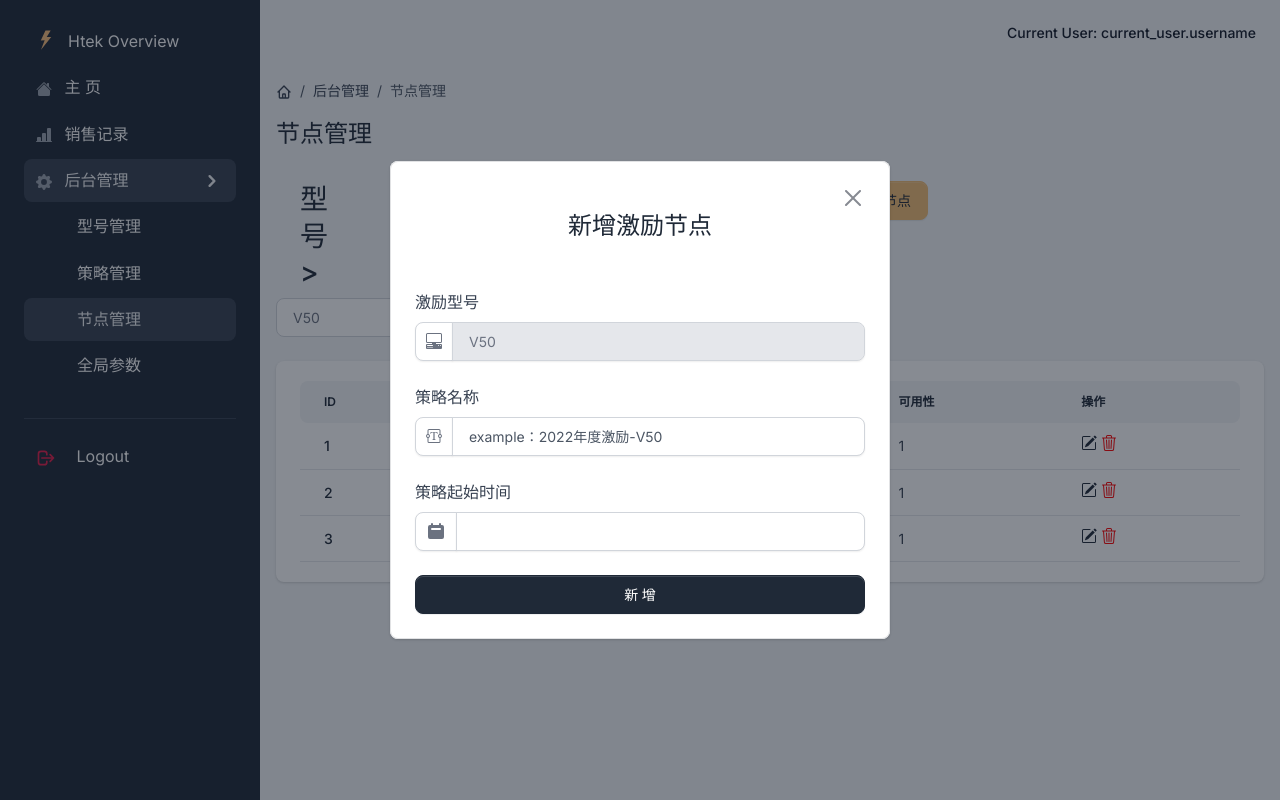
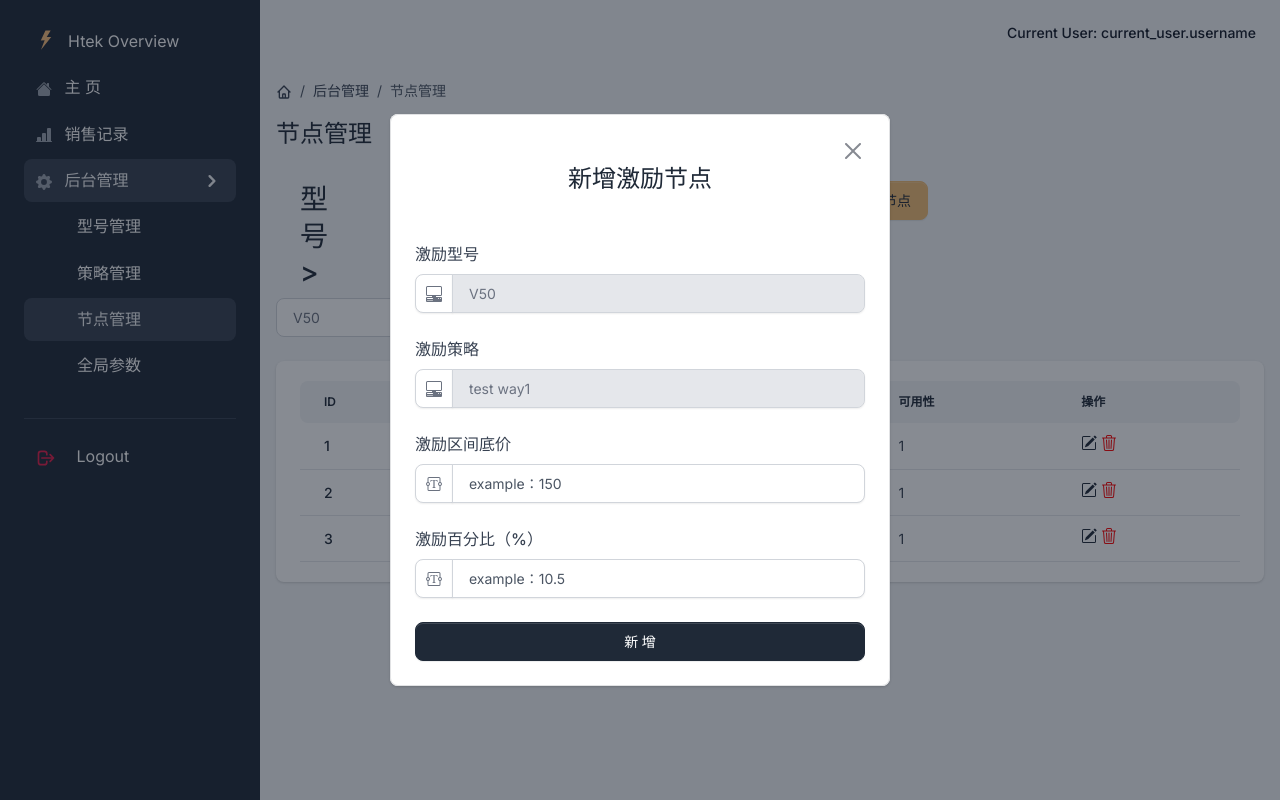
Before and after one commit to zhichaoGuo/PMP, a Flask app: page /admin_node in a window 1280 px wide, after a click on "新增激励节点". Run offline with Flask 3, Linux system fonts and the light colour scheme; parts of the project's set-up code (start-up, migrations or seed data) failed here and were passed over; some libraries are stand-ins or nearby versions.

Commit message:
后端完善Node页面添加节点时的模态框触发条件

```diff
--- a/app/admin/views.py
+++ b/app/admin/views.py
@@ -118,6 +118,9 @@ class ExcitationView(MethodView):
 
 
 class NodeView(MethodView):
+    """
+    节点管理页面
+    """
 
     def get(self):
         data = {"models": DataBaseUtils.get_models(), "select_index": 1}
@@ -130,7 +133,8 @@ class NodeView(MethodView):
         else:
             if request.args.get('model'):  # 指定型号
                 if not DataBaseUtils.get_way(model_id=request.args['model']):  # 型号未创建策略
-                    data['exci'] = [{"id":0,"name":"请先创建策略！"}]
+                    data['exci'] = [{"id": 0, "name": "请先创建策略！"}]
+                    data["select_index2"] = 0
                     node = []
                 else:
                     exci_index = DataBaseUtils.get_way(model_id=request.args['model'])[0].id
@@ -145,5 +149,4 @@ class NodeView(MethodView):
                 data["select_index2"] = int(exci_index)
         if node:
             data["node"] = node
-        print(data)
         return render_template('admin/node.html', segment='admin_node', data=data)
--- a/app/templates/admin/node.html
+++ b/app/templates/admin/node.html
@@ -91,22 +91,32 @@
                                   </div>
                               </div>
                               <div class="form-group mb-4">
-                                  <label for="m_name">策略名称</label>
+                                  <label for="m_excitation">激励策略</label>
                                   <div class="input-group">
                                       <span class="input-group-text" id="basic-addon1">
+                                          <svg xmlns="http://www.w3.org/2000/svg" width="16" height="16" fill="currentColor" class="bi bi-pc-display-horizontal" viewBox="0 0 16 16"><path d="M1.5 0A1.5 1.5 0 0 0 0 1.5v7A1.5 1.5 0 0 0 1.5 10H6v1H1a1 1 0 0 0-1 1v3a1 1 0 0 0 1 1h14a1 1 0 0 0 1-1v-3a1 1 0 0 0-1-1h-5v-1h4.5A1.5 1.5 0 0 0 16 8.5v-7A1.5 1.5 0 0 0 14.5 0h-13Zm0 1h13a.5.5 0 0 1 .5.5v7a.5.5 0 0 1-.5.5h-13a.5.5 0 0 1-.5-.5v-7a.5.5 0 0 1 .5-.5ZM12 12.5a.5.5 0 1 1 1 0 .5.5 0 0 1-1 0Zm2 0a.5.5 0 1 1 1 0 .5.5 0 0 1-1 0ZM1.5 12h5a.5.5 0 0 1 0 1h-5a.5.5 0 0 1 0-1ZM1 14.25a.25.25 0 0 1 .25-.25h5.5a.25.25 0 1 1 0 .5h-5.5a.25.25 0 0 1-.25-.25Z"/></svg>
+                                      </span>
+                                      <input class="form-control" id="m_excitation" type="text" placeholder="" value="" readonly>
+                                  </div>
+                              </div>
+                              <div class="form-group mb-4">
+                                  <label for="m_price">激励区间底价</label>
+                                  <div class="input-group">
+                                      <span class="input-group-text" id="basic-addon2">
                                           <svg xmlns="http://www.w3.org/2000/svg" width="16" height="16" fill="currentColor" class="bi bi-textarea-t" viewBox="0 0 16 16"><path d="M1.5 2.5A1.5 1.5 0 0 1 3 1h10a1.5 1.5 0 0 1 1.5 1.5v3.563a2 2 0 0 1 0 3.874V13.5A1.5 1.5 0 0 1 13 15H3a1.5 1.5 0 0 1-1.5-1.5V9.937a2 2 0 0 1 0-3.874V2.5zm1 3.563a2 2 0 0 1 0 3.874V13.5a.5.5 0 0 0 .5.5h10a.5.5 0 0 0 .5-.5V9.937a2 2 0 0 1 0-3.874V2.5A.5.5 0 0 0 13 2H3a.5.5 0 0 0-.5.5v3.563zM2 7a1 1 0 1 0 0 2 1 1 0 0 0 0-2zm12 0a1 1 0 1 0 0 2 1 1 0 0 0 0-2z"/><path d="M11.434 4H4.566L4.5 5.994h.386c.21-1.252.612-1.446 2.173-1.495l.343-.011v6.343c0 .537-.116.665-1.049.748V12h3.294v-.421c-.938-.083-1.054-.21-1.054-.748V4.488l.348.01c1.56.05 1.963.244 2.173 1.496h.386L11.434 4z"/></svg>
 <!--                                          <svg xmlns="http://www.w3.org/2000/svg" width="16" height="16" fill="currentColor" class="bi bi-pc-display-horizontal" viewBox="0 0 16 16"><path d="M1.5 0A1.5 1.5 0 0 0 0 1.5v7A1.5 1.5 0 0 0 1.5 10H6v1H1a1 1 0 0 0-1 1v3a1 1 0 0 0 1 1h14a1 1 0 0 0 1-1v-3a1 1 0 0 0-1-1h-5v-1h4.5A1.5 1.5 0 0 0 16 8.5v-7A1.5 1.5 0 0 0 14.5 0h-13Zm0 1h13a.5.5 0 0 1 .5.5v7a.5.5 0 0 1-.5.5h-13a.5.5 0 0 1-.5-.5v-7a.5.5 0 0 1 .5-.5ZM12 12.5a.5.5 0 1 1 1 0 .5.5 0 0 1-1 0Zm2 0a.5.5 0 1 1 1 0 .5.5 0 0 1-1 0ZM1.5 12h5a.5.5 0 0 1 0 1h-5a.5.5 0 0 1 0-1ZM1 14.25a.25.25 0 0 1 .25-.25h5.5a.25.25 0 1 1 0 .5h-5.5a.25.25 0 0 1-.25-.25Z"/></svg>-->
                                       </span>
-                                      <input type="text" class="form-control" placeholder="example：2022年度激励-V50" id="m_name" name="name" autofocus required>
+                                      <input type="text" class="form-control" placeholder="example：150" id="m_price" name="price" autofocus required>
                                   </div>
                               </div>
                               <div class="form-group mb-4">
-                                  <label for="m_start_time">策略起始时间</label>
+                                  <label for="m_percentage">激励百分比（%）</label>
                                   <div class="input-group">
-                                        <span class="input-group-text">
-                                            <svg class="icon icon-xs" fill="currentColor" viewBox="0 0 20 20" xmlns="http://www.w3.org/2000/svg"><path fill-rule="evenodd" d="M6 2a1 1 0 00-1 1v1H4a2 2 0 00-2 2v10a2 2 0 002 2h12a2 2 0 002-2V6a2 2 0 00-2-2h-1V3a1 1 0 10-2 0v1H7V3a1 1 0 00-1-1zm0 5a1 1 0 000 2h8a1 1 0 100-2H6z" clip-rule="evenodd"></path></svg>
+                                      <span class="input-group-text" id="basic-addon3">
+                                          <svg xmlns="http://www.w3.org/2000/svg" width="16" height="16" fill="currentColor" class="bi bi-textarea-t" viewBox="0 0 16 16"><path d="M1.5 2.5A1.5 1.5 0 0 1 3 1h10a1.5 1.5 0 0 1 1.5 1.5v3.563a2 2 0 0 1 0 3.874V13.5A1.5 1.5 0 0 1 13 15H3a1.5 1.5 0 0 1-1.5-1.5V9.937a2 2 0 0 1 0-3.874V2.5zm1 3.563a2 2 0 0 1 0 3.874V13.5a.5.5 0 0 0 .5.5h10a.5.5 0 0 0 .5-.5V9.937a2 2 0 0 1 0-3.874V2.5A.5.5 0 0 0 13 2H3a.5.5 0 0 0-.5.5v3.563zM2 7a1 1 0 1 0 0 2 1 1 0 0 0 0-2zm12 0a1 1 0 1 0 0 2 1 1 0 0 0 0-2z"/><path d="M11.434 4H4.566L4.5 5.994h.386c.21-1.252.612-1.446 2.173-1.495l.343-.011v6.343c0 .537-.116.665-1.049.748V12h3.294v-.421c-.938-.083-1.054-.21-1.054-.748V4.488l.348.01c1.56.05 1.963.244 2.173 1.496h.386L11.434 4z"/></svg>
+<!--                                          <svg xmlns="http://www.w3.org/2000/svg" width="16" height="16" fill="currentColor" class="bi bi-pc-display-horizontal" viewBox="0 0 16 16"><path d="M1.5 0A1.5 1.5 0 0 0 0 1.5v7A1.5 1.5 0 0 0 1.5 10H6v1H1a1 1 0 0 0-1 1v3a1 1 0 0 0 1 1h14a1 1 0 0 0 1-1v-3a1 1 0 0 0-1-1h-5v-1h4.5A1.5 1.5 0 0 0 16 8.5v-7A1.5 1.5 0 0 0 14.5 0h-13Zm0 1h13a.5.5 0 0 1 .5.5v7a.5.5 0 0 1-.5.5h-13a.5.5 0 0 1-.5-.5v-7a.5.5 0 0 1 .5-.5ZM12 12.5a.5.5 0 1 1 1 0 .5.5 0 0 1-1 0Zm2 0a.5.5 0 1 1 1 0 .5.5 0 0 1-1 0ZM1.5 12h5a.5.5 0 0 1 0 1h-5a.5.5 0 0 1 0-1ZM1 14.25a.25.25 0 0 1 .25-.25h5.5a.25.25 0 1 1 0 .5h-5.5a.25.25 0 0 1-.25-.25Z"/></svg>-->
                                       </span>
-                                        <input data-datepicker="" class="form-control" id="m_start_time" name="start_time" type="text" required>
+                                      <input type="text" class="form-control" placeholder="example：10.5" id="m_percentage" name="percentage" autofocus required>
                                   </div>
                               </div>
                               <!-- End of Form -->
@@ -178,9 +188,9 @@
         location.replace("?model=" + mod +"&exci=" + nod);
     }
     function add_excitation() {
+
         var m_model = document.getElementById('m_model').value;
-        var m_name = document.getElementById('m_name').value;
-        var m_start_time = document.getElementById('m_start_time').value;
+        var m_name = document.getElementById('m_excitation').value;
         if ((m_name == '')||(m_start_time=='')){
             alert('策略名称或起始时间不能为空！');
             return 0;
@@ -227,11 +237,21 @@
         }
     }
     $('#modal-form').on('show.bs.modal', function (e) {
+        var excitation_index = document.getElementById('excitations').value;
+        if (excitation_index == 0){
+            alert('请先创建策略！');
+            $('#modal-form').modal('hide');
+        }else{
             // 在模态框内填入数据
             var select = document.getElementById('models');
+            var select2 = document.getElementById('excitations');
             var mod = select.options[select.selectedIndex].text;
+            var excitation = select2.options[select2.selectedIndex].text;
             var m_name = document.getElementById('m_model');
+            var m_excitation = document.getElementById('m_excitation');
             m_name.value = mod;
+            m_excitation.value = excitation;
+        }
     })
     $('#modal-form').on('hide.bs.modal', function (e) {
         // 清除模态框的数据
```
Lines whose indentation alone changed are shown as unchanged.
